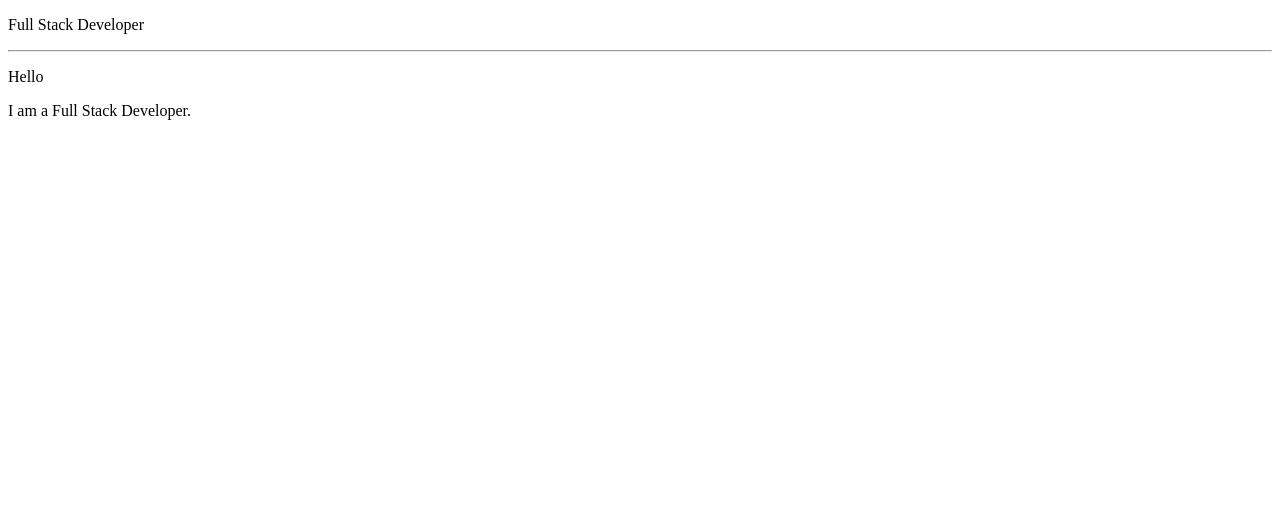
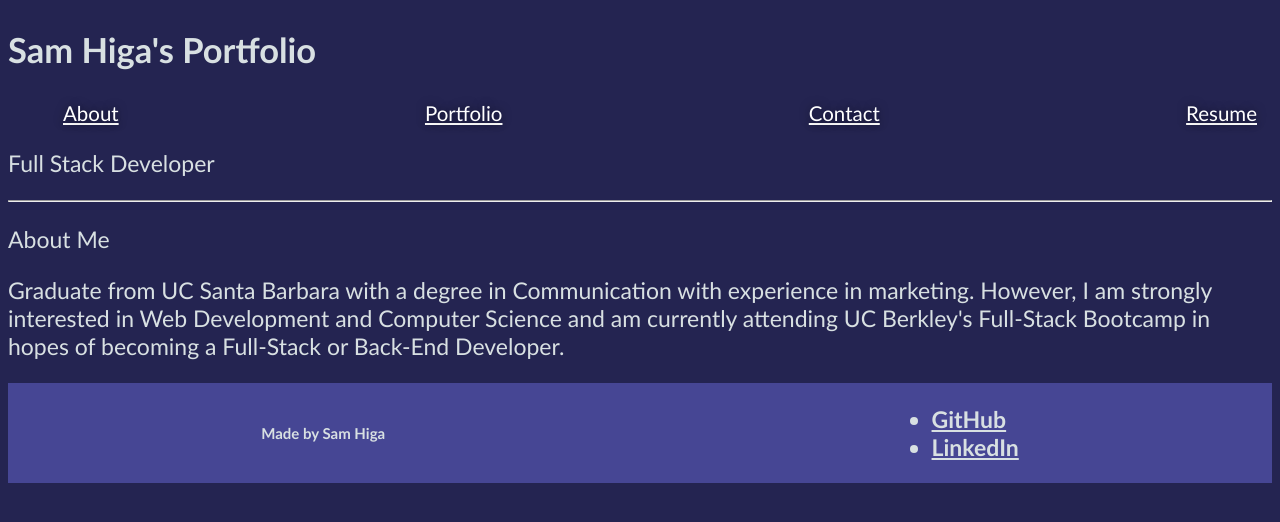
Before and after one commit to samhiga/react-portfolio, a React (Create React App) app: page / in a window 1280 px wide. Shown: the top 522 px of the page. Built offline with nearby package versions, Linux system fonts and the light colour scheme.

Commit message:
added styling and began adding content to portfolio

```diff
--- a/src/componets/About.js
+++ b/src/componets/About.js
@@ -7,10 +7,10 @@ function About() {
       <hr />
       {/* <img/> */}
       <p className="content is-italic mt-4">
-       Hello
+       About Me
       </p>
       <p className="content">
-        I am a Full Stack Developer.
+      Graduate from UC Santa Barbara with a degree in Communication with experience in marketing. However, I am strongly interested in Web Development and Computer Science and am currently attending UC Berkley's Full-Stack Bootcamp in hopes of becoming a Full-Stack or Back-End Developer.
       </p>
     </div>
   );
--- a/src/componets/Footer.js
+++ b/src/componets/Footer.js
@@ -5,15 +5,14 @@ function Footer() {
   return (
     <footer>
       <h2>Made by Sam Higa</h2>
-      <p>
-        <ul>
-          <a href="https://github.com/samhiga">
-          </a>
-          <a href="https://www.linkedin.com/in/sam-higa-b887b9209/"
-            >
-            </a>
-        </ul>
-      </p>
+      <ul>
+        <li>
+          <a href="https://github.com/samhiga">GitHub</a>
+        </li>
+        <li>
+          <a href="https://www.linkedin.com/in/sam-higa-b887b9209/">LinkedIn</a>
+        </li>
+      </ul>
     </footer>
   );
 }
--- a/src/componets/Header.js
+++ b/src/componets/Header.js
@@ -18,17 +18,8 @@ function Header(props) {
             ></Nav>
           </div>
         </header>
-      </section>
-      <section class="hero">
-        <div class="hero-cta">
 
-
-          <h2>Welcome</h2>
-          <p>
-            I am a Full Stack Developer.
-          </p>
-        </div>
-      </section>
+        </section>
     </div>
   );
 }
--- a/src/componets/Navigation.js
+++ b/src/componets/Navigation.js
@@ -30,7 +30,7 @@ function Nav(props) {
             Portfolio
           </a>
         </li>
-          <li className="nav-item">
+          {/* <li className="nav-item">
           <a
             href="#projects"
             onClick={() => handleTabChange('Project')}
@@ -39,7 +39,7 @@ function Nav(props) {
           >
             Projects
           </a>
-        </li>
+        </li> */}
         <li className="nav-item">
           <a
             href="#contact"
--- a/src/componets/Portfolio.js
+++ b/src/componets/Portfolio.js
@@ -1,4 +1,5 @@
 import React from "react";
+import Gymder from "../assets/img/homepage.jpeg";
 
 
 function Portfolio() {
@@ -12,9 +13,9 @@ function Portfolio() {
           <div className="repo">
             <div className="repo-info">
               <div className="repo-img">
-                <a href="a">
+                <a href="https://github.com/daevidvo/Gymder.git">
                   <img
-                    // src={/* Image URL */}
+                     src={Gymder}
                     className="my-2"
                     style={{ width: "100%" }}
                     alt="project"
@@ -22,8 +23,8 @@ function Portfolio() {
                 </a>
               </div>
               <div className="job-text">
-                <h4>repo name</h4>
-                <p>a project</p>
+                <h4>Gymder</h4>
+                <p>Finding a workout partner can often be difficult and scary for some people. Gymder combats this problem by offering an application that can assist with finding and connecting you with potential gym partners. Simply create a profile and enter your bio and your training goals and match with other users you feel have similar goals.</p>
               </div>
             </div>
           </div>
--- a/src/componets/PortfolioContainer.js
+++ b/src/componets/PortfolioContainer.js
@@ -5,7 +5,7 @@ import Contact from "./Contact";
 import Portfolio from "./Portfolio";
 import Resume from "./Resume";
 import Footer from "./Footer";
-import Nav from "./Navigation";
+// import Nav from "./Navigation";
 
 
 function PortfolioContainer() {
@@ -30,13 +30,14 @@ function PortfolioContainer() {
 
 
   return (
-    <div>
+    <>
+      <Header currentTab={currentTab} handleTabChange={handleTabChange} />
+      {/* <Nav currentTab={currentTab} handleTabChange={handleTabChange} /> */}
+      <main>{renderTab()}</main>
+      <Footer />
+    </>
+  );
 
-      <nav currentTab={currentTab} handleTabChange={handleTabChange} />
-
-      {renderTab()}
-    </div>
-  );
 }
 
 export default PortfolioContainer;
--- a/src/componets/Resume.js
+++ b/src/componets/Resume.js
@@ -4,7 +4,7 @@ function Resume() {
   return (
     <div className="columns">
       <div className="column">
-        <p className="content is-medium">Résumé</p>
+        <p className="content is-medium">Resume</p>
         <hr />
 
         <a
--- a/src/index.css
+++ b/src/index.css
@@ -0,0 +1,107 @@
+:root {
+    /* Main colors */
+    --primary-color: #0b4a51;
+    --secondary-color: #6da59b;
+    --tertiary-color: #d8e0e2;
+    --font-size-base: 23px;
+  }
+
+  body {
+    color: var(--tertiary-color);
+    font-family:'Gill Sans', 'Gill Sans MT', Calibri, 'Trebuchet MS', sans-serif;
+    margin: 20;
+    min-height: 100vh;
+    background-color: #242451;
+    -webkit-font-smoothing: antialiased;
+    -moz-osx-font-smoothing: grayscale;
+    font-size: var(--font-size-base);
+  }
+
+  .container {
+    display: flex;
+    justify-content: center;
+    align-items: center;
+    height: 100vh;
+    text-align: center;
+  }
+
+  header nav {
+    margin: 7px 0;
+  }
+
+  header nav ul {
+    display: flex;
+    flex-wrap: wrap;
+    justify-content: space-between;
+    align-items: center;
+    list-style: none;
+
+  }
+
+  /* button styling */
+
+  header nav ul li a {
+    padding: 10px 15px;
+    font-weight: normal;
+    font-size: 1.60vw;
+    text-shadow: 0 0 10px rgba(0, 0, 0, 0.5);
+    border-radius: 15px;
+    -webkit-transition: all 1s ease;
+    -moz-transition: all 1s ease;
+    -o-transition: all 1s ease;
+    -ms-transition: all 1s ease;
+    transition: all 1s ease;
+    color: white;
+
+  }
+
+  header nav ul li a:hover {
+    background: #0E5259;
+    color: #D5F2EA;
+    border-radius: 15px;
+    text-shadow: none;
+
+  }
+
+  footer {
+    background: #464694;
+    font-weight: bold;
+    width: 100%;
+    height: 100px;
+    position: sticky;
+    bottom: 0;
+    display: flex;
+    justify-content: space-around;
+    align-items: center;
+
+
+  }
+
+  footer h2 {
+
+    color: #d8e0e2;
+    font-size: 15px;
+    margin: 0;
+  }
+
+  footer p {
+    color: #d8e0e2;
+    font-size: 15px;
+    margin: 0;
+    text-align: center;
+
+  }
+
+  footer div {
+
+    line-height: 1.5;
+  }
+
+  footer a {
+    color: #d8e0e2;
+  }
+
+  footer a:hover {
+    color: #5f5fc9;
+    transition: .5s ease;
+  }
```
Also changed, not shown: src/App.css (+19 -0 lines), src/assets/img/homepage.jpeg (added), 1 other file (tests, documents, lock files or other folders).
